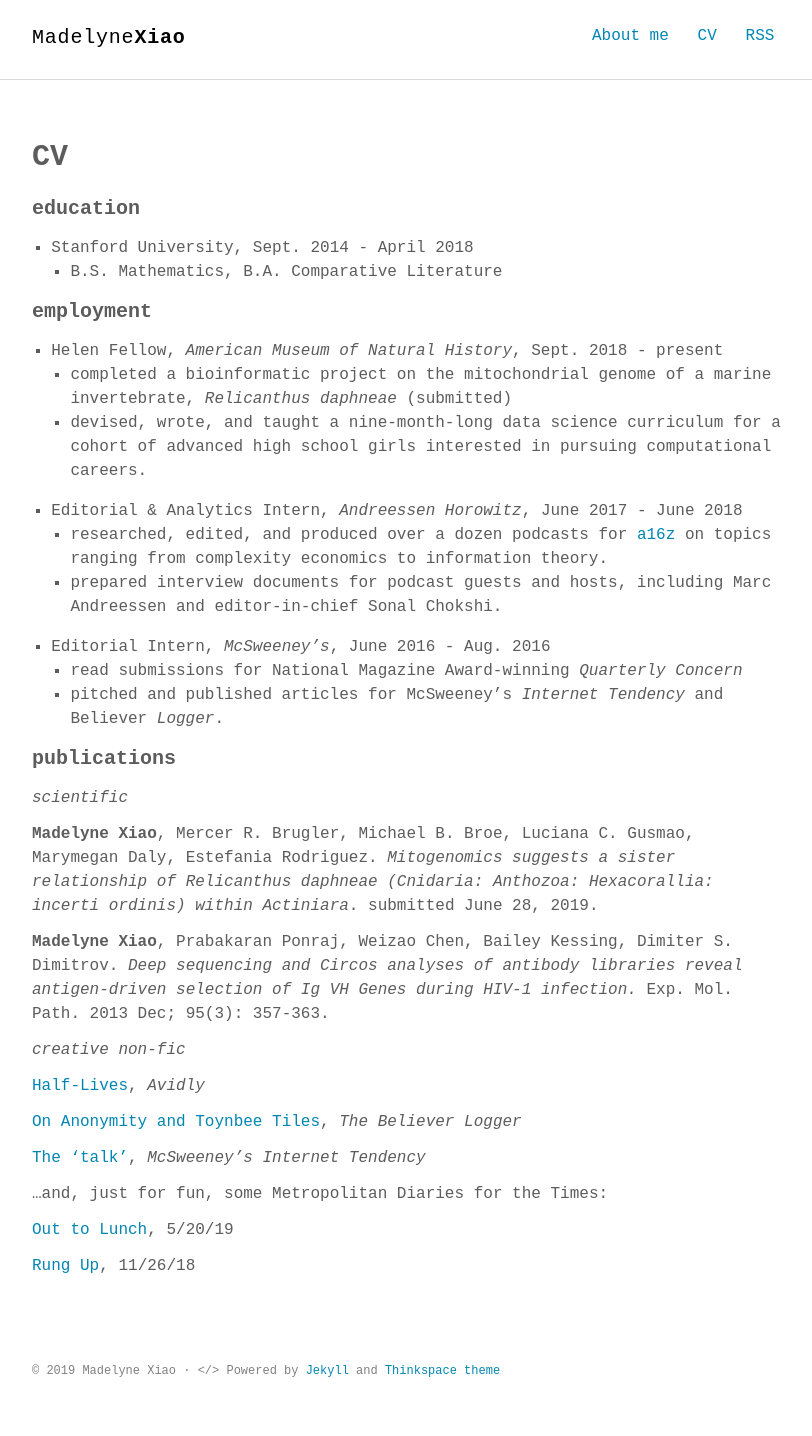
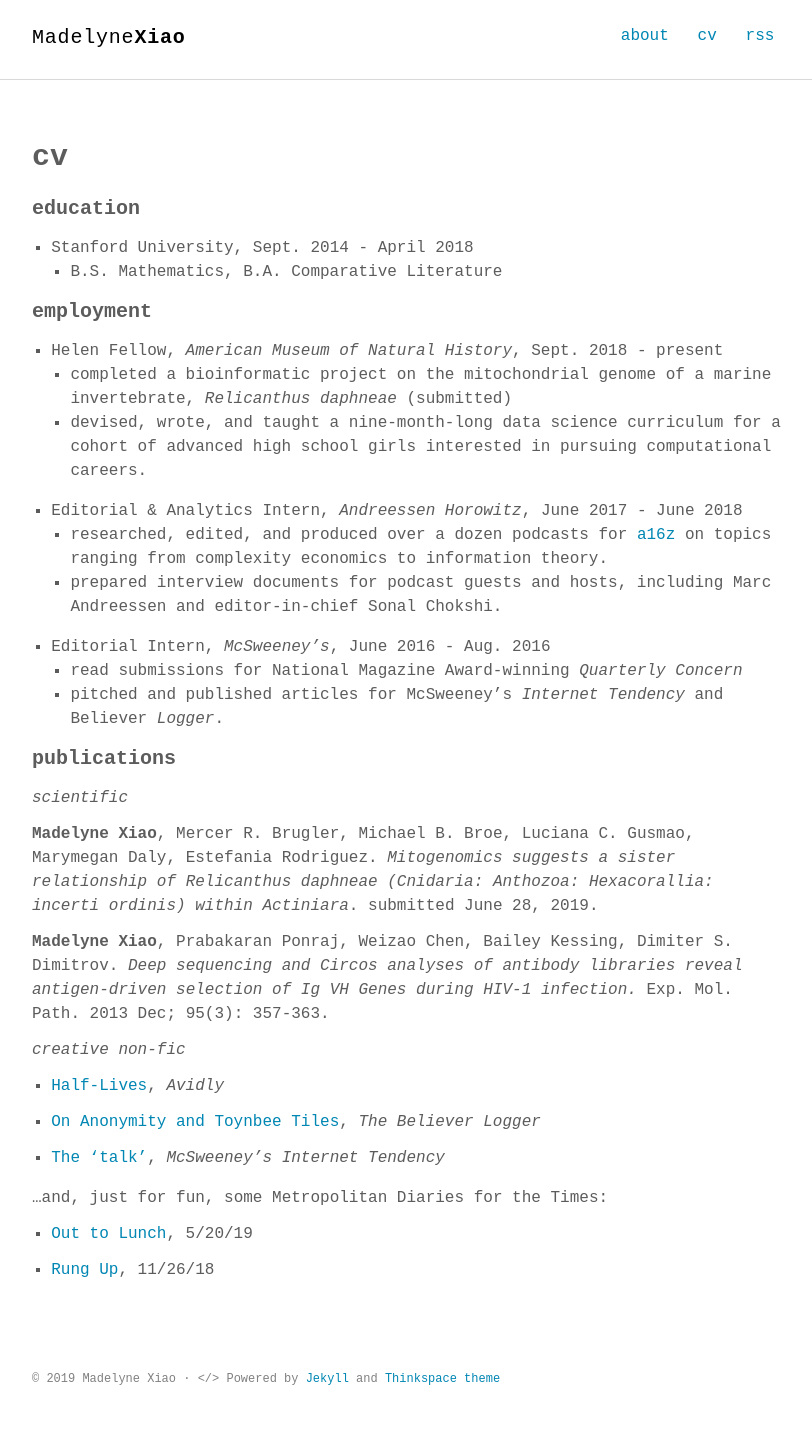
Before and after one commit to madelyne/madelyne.github.io, a Jekyll site: the page built from cv.md, in a window 1280 px wide. Shown: the whole page, without its empty margins (232-1044 px from the left). Built offline with Jekyll 4.4.1, drawn with Linux system fonts in a browser that asks for light colours; some web fonts are replaced.

Commit message:
updated case

```diff
--- a/_config.yml
+++ b/_config.yml
@@ -8,7 +8,7 @@
 cover         : "" # image uri like logo/cover image for site seo
 
 google_analytics  : UA-XXXXX-XX
-twitter_username  : ""
+twitter_username  : "madxiaodisease"
 comments_enabled  : false # if enabled (set to true), please provide your disqus_username
 disqus_shortname  : ""
 postshare_enabled : false
--- a/_includes/nav.html
+++ b/_includes/nav.html
@@ -3,9 +3,9 @@
   <div class="container">
     <h1 class="logo"><a href="{{ '/' | prepend: site.baseurl | prepend: site.url }}">{{ site.title_left }}<span>{{ site.title_right }}</span></a></h1>
     <ul class="navbar">
-      <li><a href="{{ '/about' | prepend: site.baseurl | prepend: site.url }}">About me</a></li>
-      <li><a href="{{ '/cv' | prepend: site.baseurl | prepend: site.url }}">CV </a></li>
-      <li><a href="{{ "/feed.xml" | prepend: site.baseurl | prepend: site.url }}" target="_blank">RSS</a></li>
+      <li><a href="{{ '/about' | prepend: site.baseurl | prepend: site.url }}">about</a></li>
+      <li><a href="{{ '/cv' | prepend: site.baseurl | prepend: site.url }}">cv </a></li>
+      <li><a href="{{ "/feed.xml" | prepend: site.baseurl | prepend: site.url }}" target="_blank">rss</a></li>
     </ul>
   </div>
 </nav>
--- a/cv.md
+++ b/cv.md
@@ -1,6 +1,6 @@
 ---
 layout: page
-title: CV
+title: cv
 permalink: /cv/
 ---
 
@@ -30,14 +30,14 @@
 
 _creative non-fic_
 
-[Half-Lives](http://avidly.lareviewofbooks.org/), _Avidly_
+- [Half-Lives](http://avidly.lareviewofbooks.org/), _Avidly_
 
-[On Anonymity and Toynbee Tiles](https://believermag.com/logger/toynbee/), _The Believer Logger_
+- [On Anonymity and Toynbee Tiles](https://believermag.com/logger/toynbee/), _The Believer Logger_
 
-[The 'talk'](https://www.mcsweeneys.net/articles/a-mother-gives-her-30-something-daughter-the-talk), _McSweeney's Internet Tendency_
+- [The 'talk'](https://www.mcsweeneys.net/articles/a-mother-gives-her-30-something-daughter-the-talk), _McSweeney's Internet Tendency_
 
 ...and, just for fun, some Metropolitan Diaries for the Times:
 
-[Out to Lunch](https://www.nytimes.com/2019/05/20/nyregion/metropolitan-diary.html), 5/20/19
+- [Out to Lunch](https://www.nytimes.com/2019/05/20/nyregion/metropolitan-diary.html), 5/20/19
 
-[Rung Up](https://www.nytimes.com/2018/11/26/nyregion/metropolitan-diary.html), 11/26/18
+- [Rung Up](https://www.nytimes.com/2018/11/26/nyregion/metropolitan-diary.html), 11/26/18
```
Also changed, not shown: about.md (+1 -1 lines).
